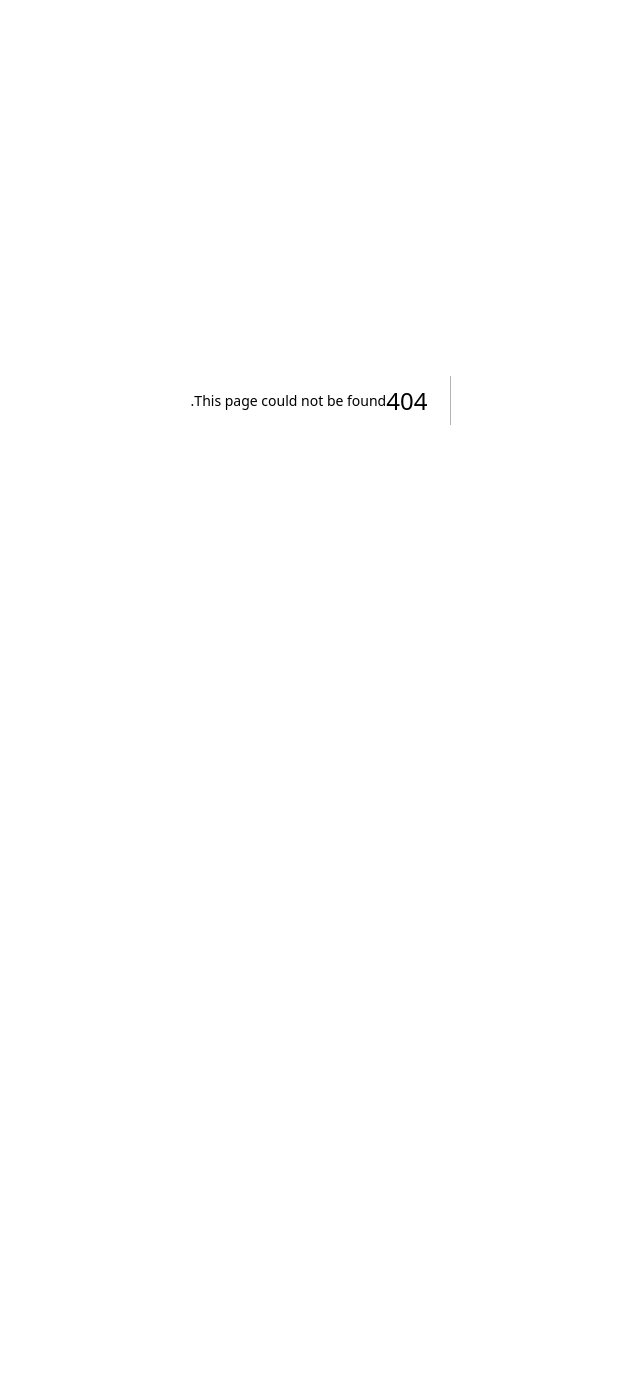
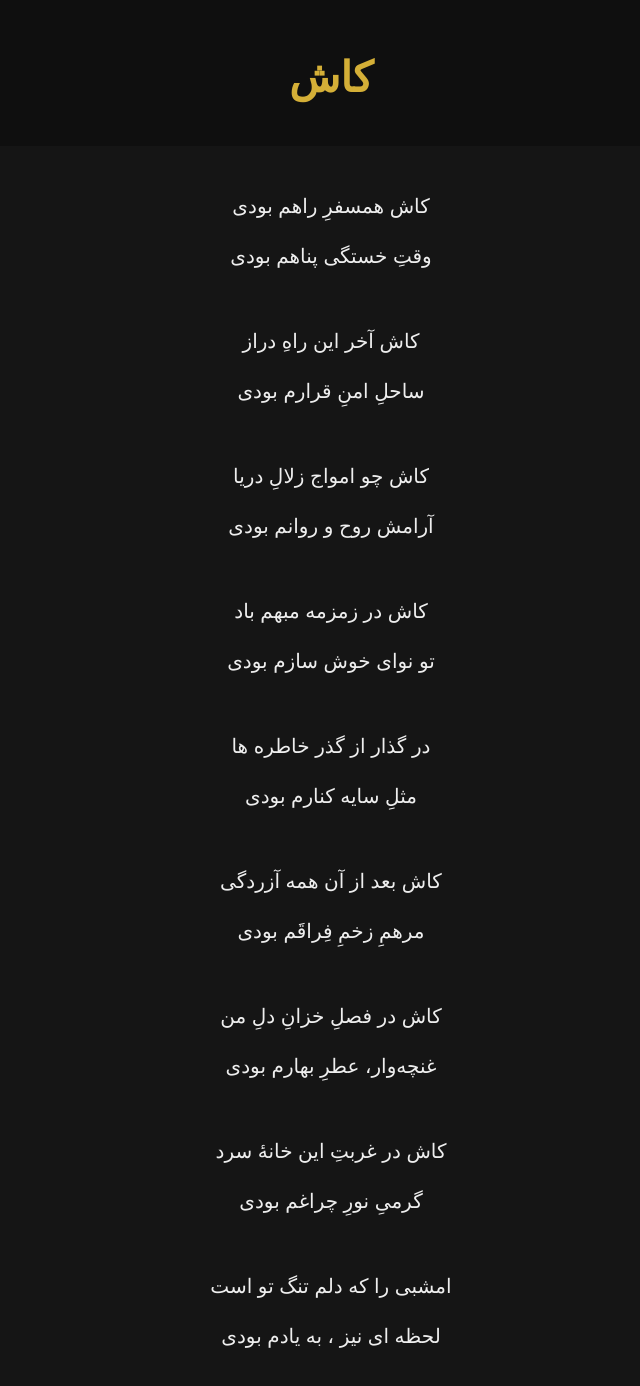
Before and after one commit to mahtaghahreman/Mahta_ghahreman, a Next.js app: page /lyrics/kash in a window 1280 px wide. Before the commit this address had no page. Shown: the top 1386 px of the page, without its empty margins (309-949 px from the left). Before the commit the page ends 800 px from the top, so only its background shows below. Built offline with nearby package versions, Linux system fonts and the light colour scheme.

Commit message:
Create page.tsx

```diff
--- /dev/null
+++ b/app/lyrics/kash/page.tsx
@@ -0,0 +1,54 @@
+export default function KashPage() {
+  return (
+    <main className="lyrics-page">
+      <h1>کاش</h1>
+
+      <div className="lyrics-text">
+        <p>
+          کاش همسفرِ راهم بودی<br />
+          وقتِ خستگی پناهم بودی
+        </p>
+
+        <p>
+          کاش آخر این راهِ دراز<br />
+          ساحلِ امنِ قرارم بودی
+        </p>
+
+        <p>
+          کاش چو امواج زلالِ دریا<br />
+          آرامش روح و روانم بودی
+        </p>
+
+        <p>
+          کاش در زمزمه مبهم باد<br />
+          تو نوای خوش سازم بودی
+        </p>
+
+        <p>
+          در گذار از گذر خاطره ها<br />
+          مثلِ سایه کنارم بودی
+        </p>
+
+        <p>
+          کاش بعد از آن همه آزردگی<br />
+          مرهمِ زخمِ فِراقَم بودی
+        </p>
+
+        <p>
+          کاش در فصلِ خزانِ دلِ من<br />
+          غنچه‌وار، عطرِ بهارم بودی
+        </p>
+
+        <p>
+          کاش در غربتِ این خانهٔ سرد<br />
+          گرمیِ نورِ چراغم بودی
+        </p>
+
+        <p>
+          امشبی را که دلم تنگ تو است<br />
+          لحظه ای نیز ، به یادم بودی
+        </p>
+      </div>
+    </main>
+  );
+}
```
